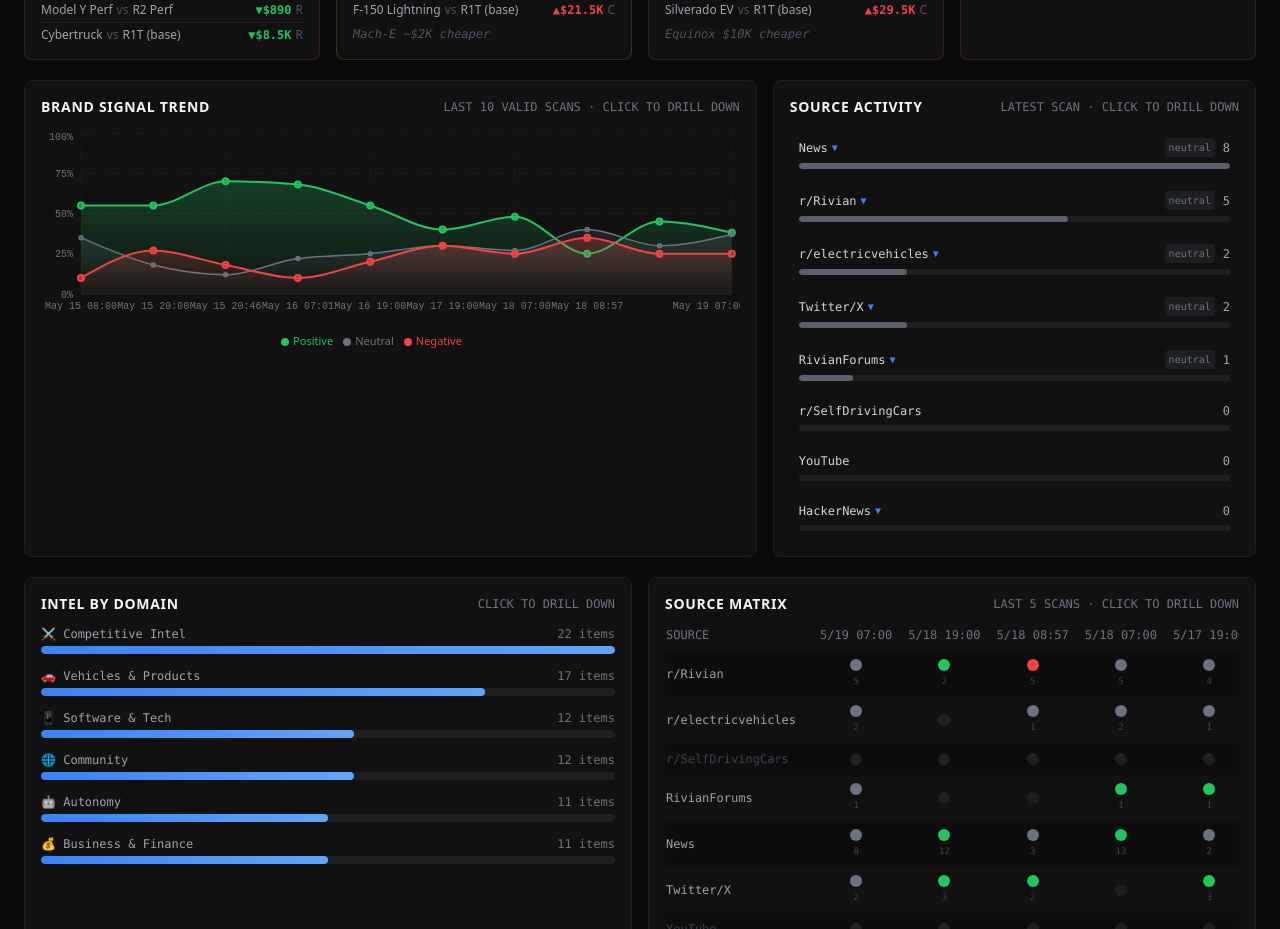
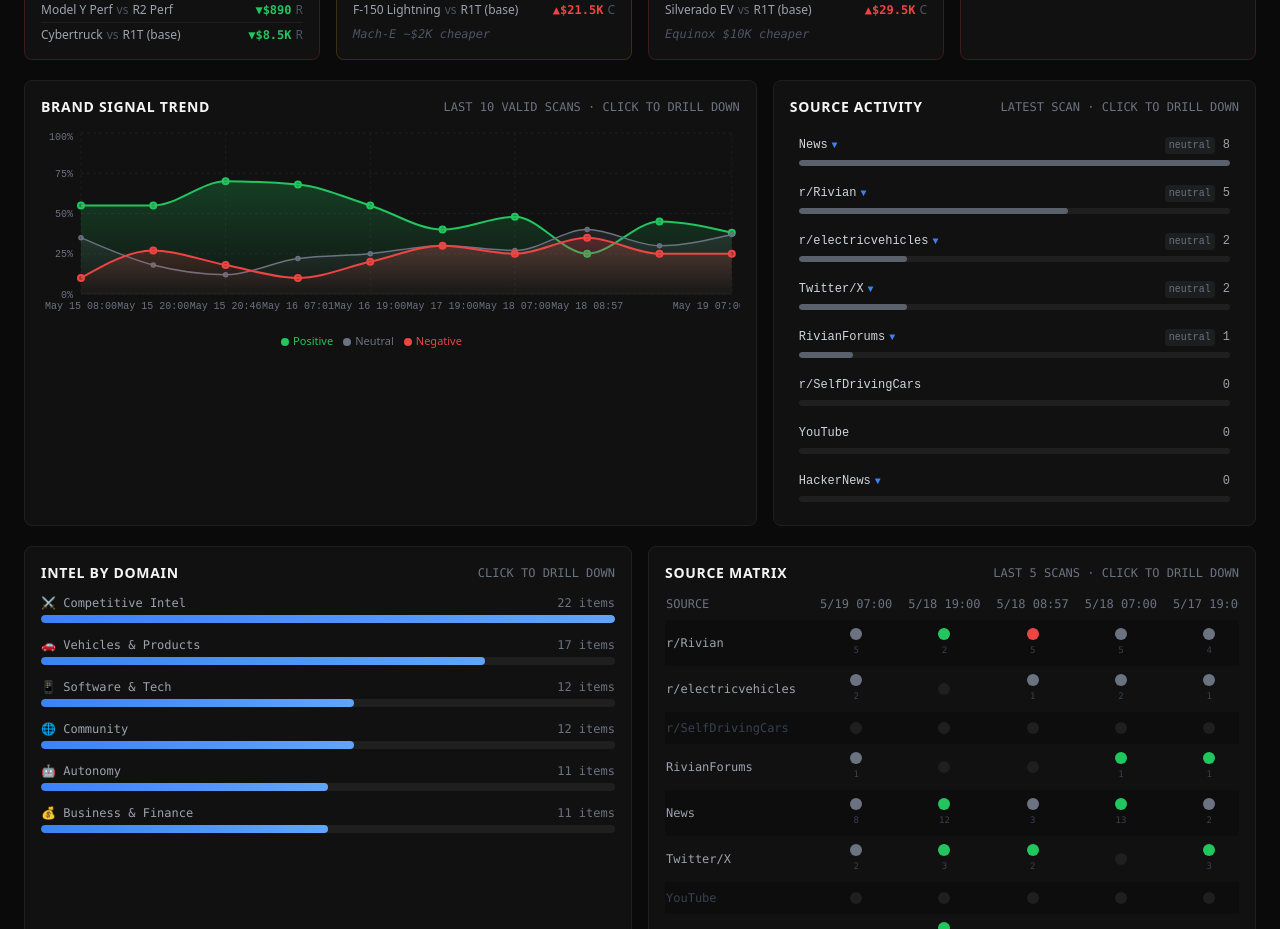
Before and after one commit to osunick/rivian-dashboard, a Next.js app: page / in a window 1280 px wide. Shown: the part 980-1909 px from the top of the page. Built offline with nearby package versions, Linux system fonts and the light colour scheme.

Commit message:
fix: SourceActivityChart uses native <details>/<summary> — no React state, no hydration needed

```diff
--- a/components/SourceActivityChart.tsx
+++ b/components/SourceActivityChart.tsx
@@ -1,6 +1,4 @@
-'use client';
-
-import { useState, useMemo } from 'react';
+// Intentionally NOT 'use client' — pure HTML, no JS needed
 import { SOURCE_LABELS, SourceKey, SentimentLabel, SOURCE_KEYS } from '@/lib/types';
 import reportsRaw from '@/public/data/reports.json';
 
@@ -8,16 +6,6 @@
   source: string;
   found: number;
   sentiment: SentimentLabel | null;
-}
-
-interface Item {
-  title: string;
-  url: string;
-  source: string;
-  sentiment: string;
-  publishedAt?: string | null;
-  snippet?: string;
-  reportTimestamp: string;
 }
 
 interface Props {
@@ -28,21 +16,14 @@
   positive: '#22C55E',
   neutral:  '#6B7280',
   negative: '#EF4444',
-  unknown:  '#374151',
 };
 
-function sentimentColor(s: SentimentLabel | null): string {
-  return SENTIMENT_COLORS[s ?? 'unknown'];
-}
+function buildItemsMap() {
+  const map: Record<string, any[]> = {};
+  for (const key of SOURCE_KEYS) map[key] = [];
+  const seen: Record<string, Set<string>> = {};
+  for (const key of SOURCE_KEYS) seen[key] = new Set();
 
-// Build itemsMap client-side from bundled JSON — no RSC prop needed
-function buildItemsMap(): Record<string, Item[]> {
-  const map: Record<string, Item[]> = {};
-  const seen: Record<string, Set<string>> = {};
-  for (const key of SOURCE_KEYS) {
-    map[key] = [];
-    seen[key] = new Set();
-  }
   const reports = (reportsRaw as any[]).filter(
     r => !r.scanError && (r.sentiment?.positive + r.sentiment?.neutral + r.sentiment?.negative) > 0
   );
@@ -61,104 +42,91 @@
 const ITEMS_MAP = buildItemsMap();
 
 export default function SourceActivityChart({ data }: Props) {
-  const [open, setOpen] = useState<string | null>(null);
-
   const sorted = [...data].sort((a, b) => b.found - a.found);
   const max = Math.max(...sorted.map(d => d.found), 1);
 
   return (
-    <div className="space-y-1">
+    <div style={{ display: 'flex', flexDirection: 'column', gap: '4px' }}>
       {sorted.map(entry => {
         const label = SOURCE_LABELS[entry.source as SourceKey] ?? entry.source;
-        const color = sentimentColor(entry.sentiment);
+        const color = SENTIMENT_COLORS[entry.sentiment ?? ''] ?? '#374151';
         const items = ITEMS_MAP[entry.source] ?? [];
-        const hasItems = items.length > 0;
         const pct = (entry.found / max) * 100;
-        const isOpen = open === entry.source;
 
         return (
-          <div key={entry.source} className="rounded-md border border-transparent hover:border-[#2A2A2A] transition-colors">
-            <div
-              role="button"
-              tabIndex={0}
-              onClick={() => setOpen(isOpen ? null : entry.source)}
-              onKeyDown={e => e.key === 'Enter' && setOpen(isOpen ? null : entry.source)}
-              className="px-2 py-2 cursor-pointer select-none"
-            >
-              <div className="flex items-center justify-between mb-1.5">
-                <span className="text-[#D1D5DB] text-xs font-mono flex items-center gap-1">
+          <details key={entry.source} style={{ borderRadius: '6px', border: '1px solid transparent' }}>
+            <summary style={{
+              listStyle: 'none',
+              padding: '6px 8px',
+              cursor: 'pointer',
+              userSelect: 'none',
+            }}>
+              <div style={{ display: 'flex', alignItems: 'center', justifyContent: 'space-between', marginBottom: '6px' }}>
+                <span style={{ color: '#D1D5DB', fontSize: '12px', fontFamily: 'monospace' }}>
                   {label}
-                  {hasItems && (
-                    <span className="text-[#3B82F6] text-[10px]">{isOpen ? '▲' : '▼'}</span>
+                  {items.length > 0 && (
+                    <span style={{ color: '#3B82F6', fontSize: '10px', marginLeft: '4px' }}>▼</span>
                   )}
                 </span>
-                <div className="flex items-center gap-2">
+                <div style={{ display: 'flex', alignItems: 'center', gap: '8px' }}>
                   {entry.sentiment && (
-                    <span
-                      className="text-[10px] font-mono px-1 py-0.5 rounded"
-                      style={{ color, background: color + '22' }}
-                    >
+                    <span style={{
+                      fontSize: '10px', fontFamily: 'monospace',
+                      padding: '1px 4px', borderRadius: '4px',
+                      color, background: color + '22',
+                    }}>
                       {entry.sentiment}
                     </span>
                   )}
-                  <span className="text-[#9CA3AF] text-xs font-mono tabular-nums">{entry.found}</span>
+                  <span style={{ color: '#9CA3AF', fontSize: '12px', fontFamily: 'monospace' }}>{entry.found}</span>
                 </div>
               </div>
-              <div className="h-1.5 bg-[#1F1F1F] rounded-full overflow-hidden">
-                <div
-                  className="h-full rounded-full"
-                  style={{
+              <div style={{ height: '6px', background: '#1F1F1F', borderRadius: '9999px', overflow: 'hidden' }}>
+                <div style={{
+                  height: '100%', borderRadius: '9999px',
                   width: `${pct}%`,
                   backgroundColor: color,
                   opacity: entry.found === 0 ? 0.2 : 0.8,
-                  }}
-                />
+                }} />
               </div>
-            </div>
+            </summary>
 
-            {isOpen && (
-              <div className="border-t border-[#1F1F1F] px-2 pb-2 pt-2 space-y-2">
-                {items.length === 0 ? (
-                  <p className="text-[#6B7280] text-xs font-mono text-center py-2">No items on record.</p>
-                ) : (
-                  items.slice(0, 10).map((item, i) => (
-                    <div key={i} className="rounded border border-[#1F1F1F] bg-[#0D0D0D] p-3 space-y-1">
-                      <div className="flex flex-wrap items-center gap-1.5">
-                        <span
-                          className="text-[10px] font-mono px-1 py-0.5 rounded"
-                          style={{
+            {items.length > 0 && (
+              <div style={{ padding: '8px', borderTop: '1px solid #1F1F1F', display: 'flex', flexDirection: 'column', gap: '8px' }}>
+                {items.slice(0, 10).map((item: any, i: number) => (
+                  <div key={i} style={{ border: '1px solid #1F1F1F', borderRadius: '6px', padding: '10px', background: '#0D0D0D' }}>
+                    <div style={{ display: 'flex', flexWrap: 'wrap', gap: '6px', marginBottom: '4px' }}>
+                      <span style={{
+                        fontSize: '10px', fontFamily: 'monospace',
+                        padding: '1px 4px', borderRadius: '4px',
                         color: SENTIMENT_COLORS[item.sentiment] ?? '#6B7280',
                         background: (SENTIMENT_COLORS[item.sentiment] ?? '#6B7280') + '22',
-                          }}
-                        >
+                      }}>
                         {item.sentiment}
                       </span>
                       {item.publishedAt && (
-                          <span className="text-[#4B5563] text-[10px] font-mono">{item.publishedAt}</span>
+                        <span style={{ color: '#4B5563', fontSize: '10px', fontFamily: 'monospace' }}>{item.publishedAt}</span>
                       )}
                     </div>
-                      <a
-                        href={item.url}
-                        target="_blank"
-                        rel="noopener noreferrer"
-                        className="text-[#F5F5F5] text-xs font-semibold leading-snug hover:text-[#3B82F6] transition-colors block"
-                      >
+                    <a href={item.url} target="_blank" rel="noopener noreferrer"
+                      style={{ color: '#F5F5F5', fontSize: '12px', fontWeight: 600, textDecoration: 'none', display: 'block', lineHeight: 1.4 }}>
                       {item.title} ↗
                     </a>
                     {item.snippet && (
-                        <p className="text-[#6B7280] text-[11px] leading-relaxed line-clamp-2">{item.snippet}</p>
+                      <p style={{ color: '#6B7280', fontSize: '11px', lineHeight: 1.6, margin: '4px 0 0' }}>
+                        {item.snippet.slice(0, 200)}{item.snippet.length > 200 ? '…' : ''}
+                      </p>
                     )}
                   </div>
-                  ))
-                )}
+                ))}
                 {items.length > 10 && (
-                  <p className="text-[#4B5563] text-[10px] font-mono text-center pt-1">
+                  <p style={{ color: '#4B5563', fontSize: '10px', fontFamily: 'monospace', textAlign: 'center' }}>
                     +{items.length - 10} more across all scans
                   </p>
                 )}
               </div>
             )}
-          </div>
+          </details>
         );
       })}
     </div>
```
Also changed, not shown: 1 other file (tests, documents, lock files or other folders). Lines whose indentation alone changed are shown as unchanged.
